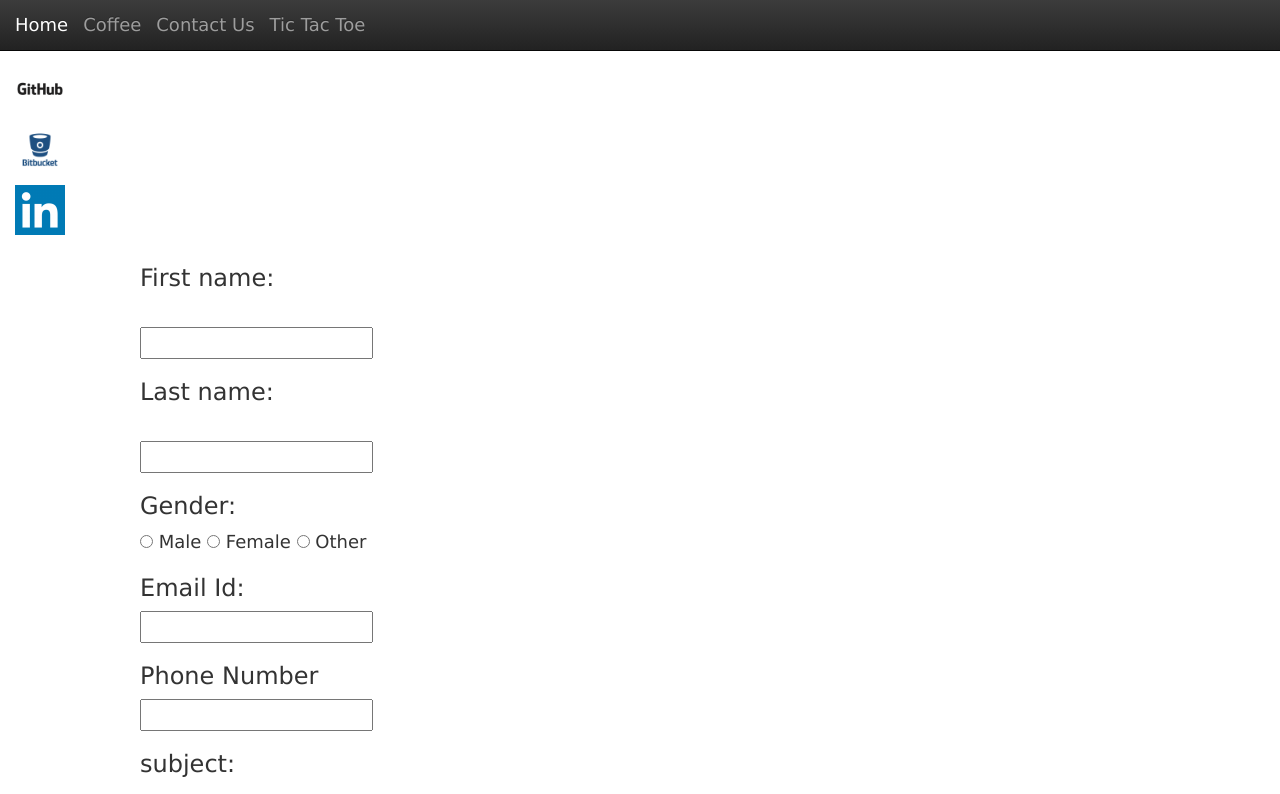
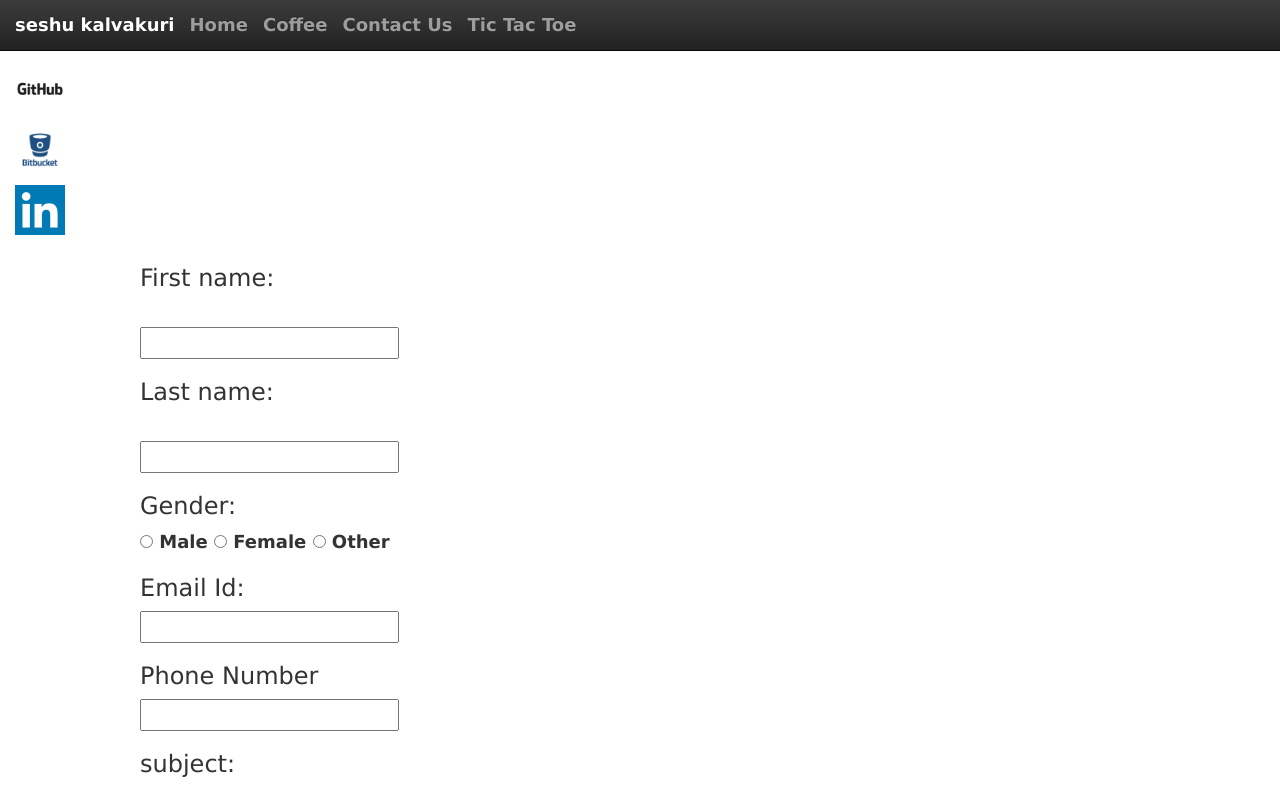
Before and after one commit to seshukalvakuri/seshu-kalvakuri-personal-website, a plain HTML site: page contact.html in a window 1280 px wide. Shown: the top 794 px of the page. Drawn offline with nearby package versions, Linux system fonts and the light colour scheme.

Commit message:
changes done

```diff
--- a/CSS/style.css
+++ b/CSS/style.css
@@ -63,3 +63,10 @@ artile{
 .video-div{
 	width: auto;
 }
+input[type=number]::-webkit-inner-spin-button,
+input[type=number]::-webkit-outer-spin-button {
+    -webkit-appearance: none;
+    -moz-appearance: none;
+    appearance: none;
+    margin: 0;
+}
--- a/contact.html
+++ b/contact.html
@@ -19,6 +19,7 @@
   <nav class="navbar navbar-inverse navbar-fixed-top">
       <div class="container-fluid">
         <div class="navbar-header">
+          <a class="navbar-brand" href="index.html"><b>seshu kalvakuri<b></a>
           <a class="navbar-brand" href="index.html">Home</a>
           <a class="navbar-brand" href="coffee.html">Coffee</a>
           <a class="navbar-brand" href="contact.html">Contact Us</a>
@@ -38,10 +39,10 @@
                 <p><a href="https://www.linkedin.com/in/lakshmi-seshu-kalvakuri-349313170/"><img width ="50" height="50" src="images/Linkedin-nuove-funzionalità-business.png" alt="Linkedin"></a></p>
                 <tr><td>
                <h3> First name:</h3><br>
-                <input type = "text" name=" first name" id="fname">
+                <input type = "text" name=" first name" id="fname" required>
                 <br>
                <h3> Last name:</h3><br>
-                <input type = " text" name="lastname" id= "lname">
+                <input type = " text" name="lastname" id= "lname" required>
                 <br></td></tr>
                 <tr><td>
                <h3> Gender:</h3>
@@ -52,11 +53,11 @@
                   </tr>
                   <tr><td>
                    <h3> Email Id:</h3>
-                   <input type="text" name="emailid" id="email">
+                   <input type="email" name="emailid" id="email" required>
                     <td></tr>
                   <tr><td>
                     <h3>Phone Number</h3>
-                      <input type="number" name="phone number" id="phonenumber">
+                      <input type="number" name="phone number" id="phonenumber" required>
                   </td></tr>
                 <td vertival-align="5">
                <h3> subject: <h3>
--- a/contact.js
+++ b/contact.js
@@ -1,33 +1,9 @@
 function checkform(){
-    if(document.getElementById("fname").value == ""){
-    alert("please enter your firstname");
-    document.getElementById("fname").focus();
 
-    return false;
-    }
-    else if(document.getElementById("lname").value == ""){
-
-        alert("please enter your lastname");
-        document.getElementById("lname").focus();
-        return false;
-    }
-    else if(!(document.getElementById("m").checked) && !(document.getElementById("f").checked) && !(document.getElementById("o").checked)){
+    if(!(document.getElementById("m").checked) && !(document.getElementById("f").checked) && !(document.getElementById("o").checked)){
        alert("please choose one option");
         return false;
     }
-    else if(document.getElementById("email").value == ""){
-
-        alert("please enter your email Id");
-        document.getElementById("email").focus();
-        return false;
-    }
-    else if(document.getElementById("phonenumber").value == ""){
-
-        alert("please enter your phone number");
-        document.getElementById("phone  number").focus();
-        return false;
-    }
-
     else{
         return true;
     }
```
Also changed, not shown: coffee.html (+1 -0 lines), tictactoe.html (+1 -0 lines).
